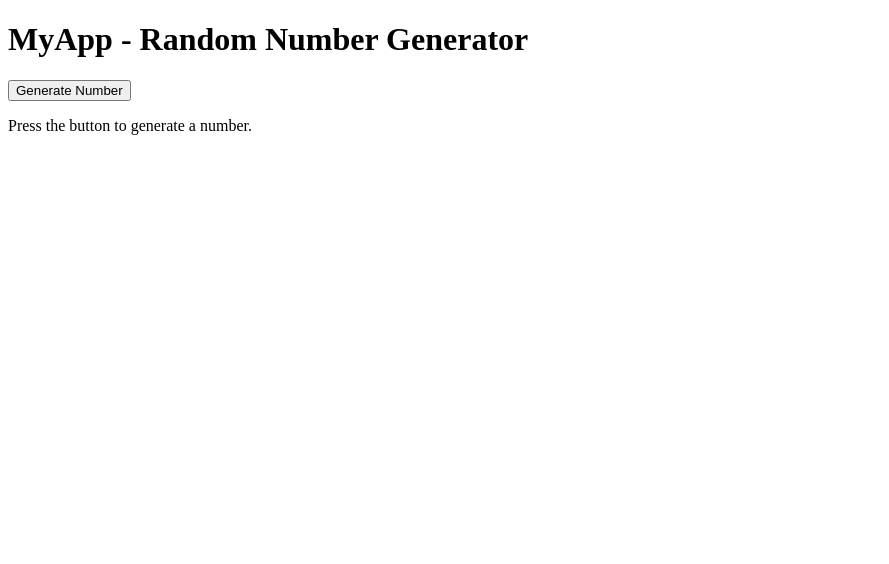
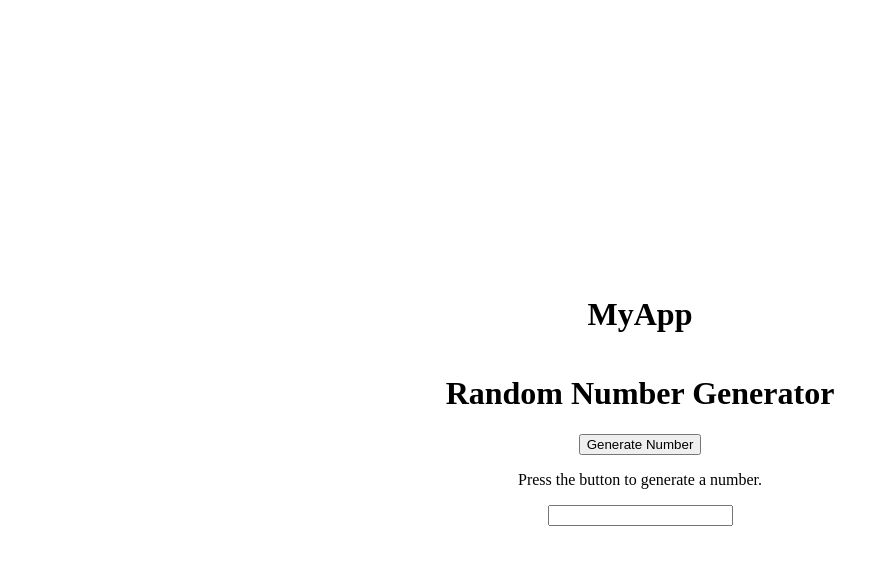
Before and after one commit to DDongZheng/MyApp_-PROGWEB, a plain HTML site: page MyApp/frontend/index.html in a window 1280 px wide. Shown: the whole page, without its empty margins (0-889 px from the left). Drawn offline with Linux system fonts and the light colour scheme.

Commit message:
Update index.html

```diff
--- a/MyApp/frontend/index.html
+++ b/MyApp/frontend/index.html
@@ -1,13 +1,27 @@
-<!-- 文件：index.html -->
 <!DOCTYPE html>
 <html>
 <head>
     <title>MyApp</title>
+    <style>
+        body {
+            display: flex;
+            flex-direction: column;
+            align-items: center;
+            justify-content: center;
+            height: 100vh;
+            margin: 0;
+        }
+        h1, p {
+            text-align: center;
+        }
+    </style>
 </head>
 <body>
-    <h1>MyApp - Random Number Generator</h1>
+    <h1>MyApp</h1>
+    <h1>Random Number Generator</h1>
     <button onclick="getRandomNumber()">Generate Number</button>
     <p id="number">Press the button to generate a number.</p>
+    <input id="numberDisplay" type="text" readonly>
 
     <script>
         function getRandomNumber() {
```
